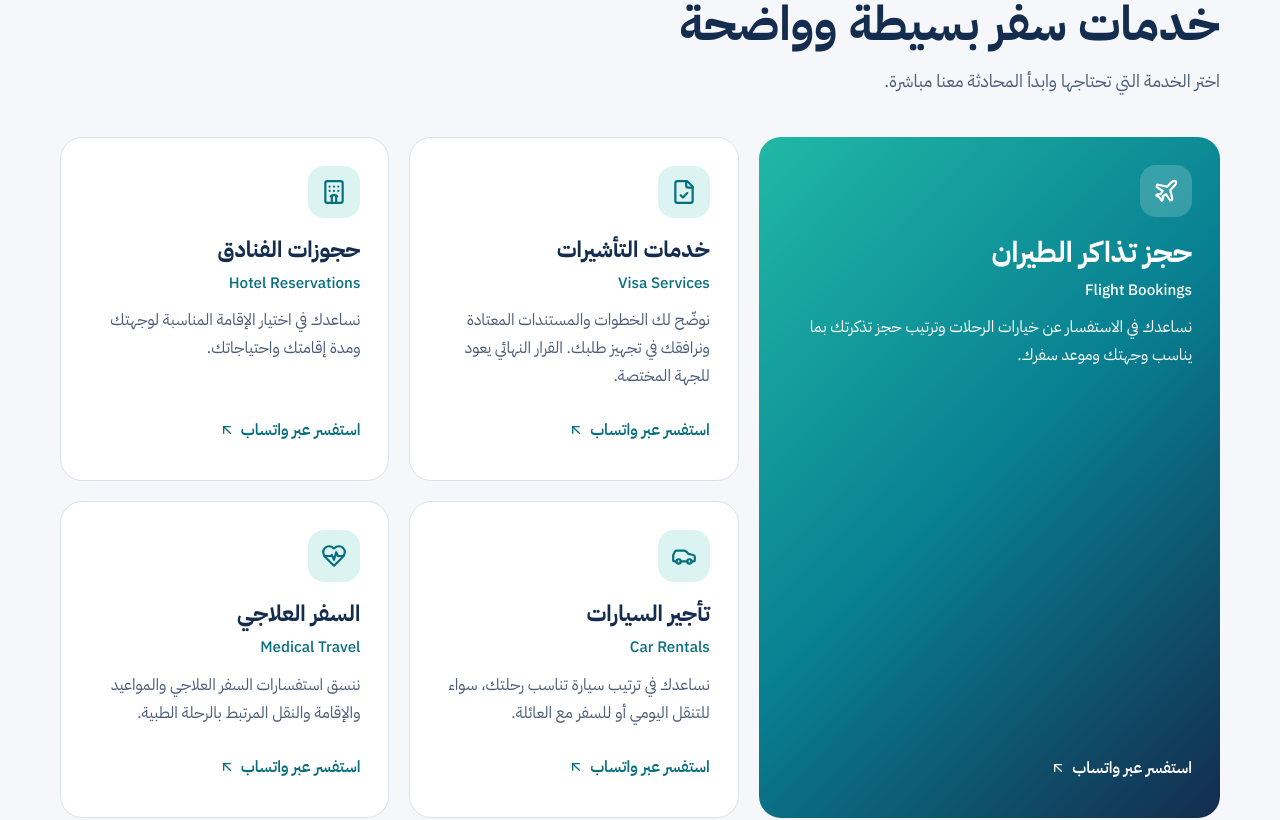
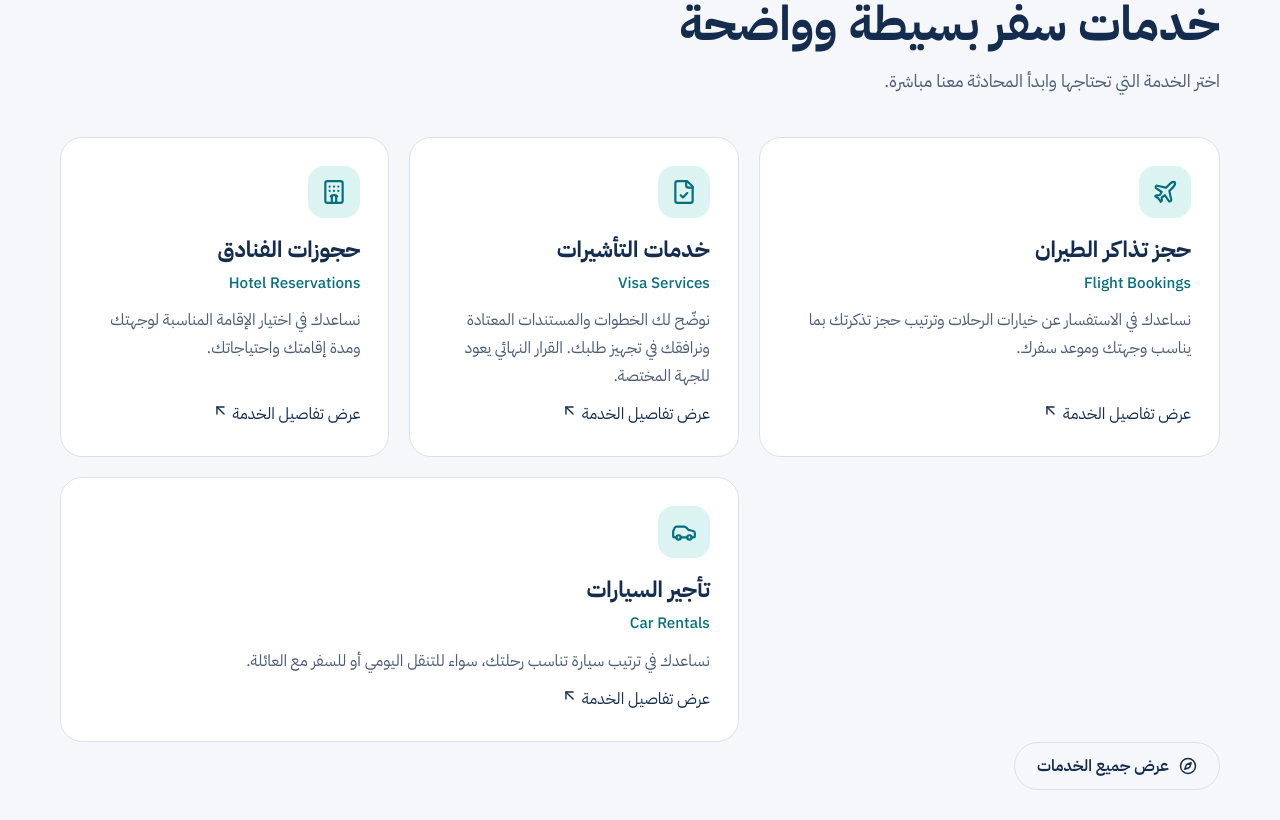
Before and after one commit to khwy1d/Maak, a React (Vite) app: page / in a window 1280 px wide. Shown: the part 1040-1860 px from the top of the page. Built offline with nearby package versions, Linux system fonts and the light colour scheme.

Commit message:
Show four equal service cards linking to service pages

```diff
--- a/src/components/Services.tsx
+++ b/src/components/Services.tsx
@@ -1,32 +1,44 @@
-import { ArrowUpRight, Building2, Bus, Car, FileCheck, HeartPulse, Hotel, Moon, Plane, ShieldCheck } from "lucide-react";
+import { ArrowUpLeft, Building2, Bus, Car, Compass, FileCheck, HeartPulse, Hotel, Moon, Plane, ShieldCheck } from "lucide-react";
 import { useApp } from "../context/AppContext";
 import { useReveal } from "../hooks/useReveal";
-import { whatsappUrl, type WaTopic } from "../utils/whatsapp";
 
 const icons = { flight: Plane, visa: FileCheck, hotel: Hotel, car: Car, medical: HeartPulse, security: ShieldCheck, umrah: Moon, bus: Bus, realEstate: Building2 };
+const routes: Record<string, string> = {
+  flight: "/flights",
+  visa: "/visas",
+  hotel: "/hotels",
+  car: "/car-rental",
+  medical: "/medical-tourism",
+  security: "/security-clearance-egypt",
+  umrah: "/umrah",
+  bus: "/transport",
+  realEstate: "/real-estate",
+};
 
 export default function Services() {
   const { t, lang } = useApp();
   const ref = useReveal<HTMLDivElement>();
+  const featuredServices = t.services.items.slice(0, 4);
   return (
     <section id="services" className="section">
       <div className="container">
         <div className="section-head"><h2>{t.services.title}</h2><p>{t.services.intro}</p></div>
         <div className="services reveal" ref={ref}>
-          {t.services.items.map((s, i) => {
+          {featuredServices.map((s) => {
             const Icon = icons[s.key as keyof typeof icons];
             return (
-              <article key={s.key} className={`service ${i === 0 ? "feature" : ""}`}>
+              <a key={s.key} className="service service-card-link" href={routes[s.key] || "/services"} aria-label={lang === "ar" ? `عرض خدمة ${s.ar}` : `View ${s.en} service`}>
                 <span className="service-icon"><Icon size={26} aria-hidden="true" /></span>
                 <h3>{lang === "ar" ? s.ar : s.en}</h3>
                 <p className="service-sub" lang={lang === "ar" ? "en" : "ar"}>{lang === "ar" ? s.en : s.ar}</p>
                 <p>{s.desc}</p>
-                <a className="service-link" href={whatsappUrl(lang, s.key as WaTopic)} target="_blank" rel="noopener noreferrer">
-                  {t.services.cta} <ArrowUpRight size={16} aria-hidden="true" />
-                </a>
-              </article>
+                <span className="service-card-hint">{lang === "ar" ? "عرض تفاصيل الخدمة" : "View service details"} <ArrowUpLeft size={17} aria-hidden="true" /></span>
+              </a>
             );
           })}
+        </div>
+        <div className="services-all-wrap">
+          <a className="btn btn-ghost services-all" href="/services"><Compass size={18} aria-hidden="true" /> {lang === "ar" ? "عرض جميع الخدمات" : "View all services"}</a>
         </div>
       </div>
     </section>
```
